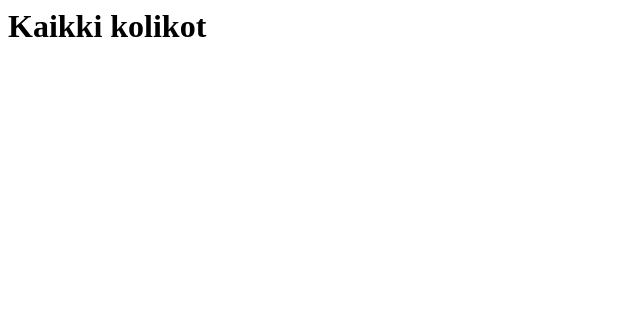
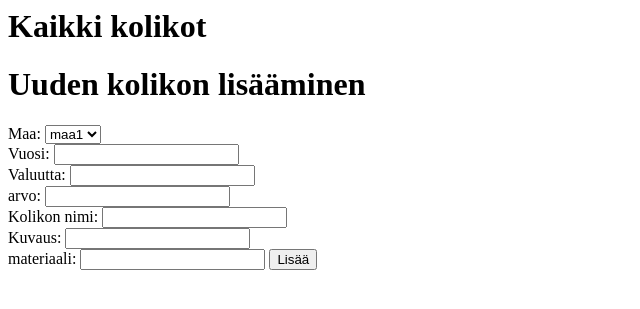
Before and after one commit to Shmuli02/tsoha-collecting, a Flask app: page /admin/coin in a window 1280 px wide. Shown: the top 309 px of the page, without its empty margins (0-640 px from the left). Run offline with Flask 2, Linux system fonts and the light colour scheme.

Commit message:
Add new coin form

```diff
--- a/templates/admin_coin.html
+++ b/templates/admin_coin.html
@@ -1 +1,19 @@
 <h1>Kaikki kolikot</h1>
+
+
+<h1>Uuden kolikon lisääminen</h1>
+
+<form action="/new_coin" method="POST">
+  Maa: <select name="country">
+    {% for country in countries %}
+    <option value={{country}}>{{country}}</option>
+    {% endfor %}
+  </select><br>
+  Vuosi: <input type="text" name="year" /><br>
+  Valuutta: <input type="text" name="currency" /><br>
+  arvo: <input type="text" name="value" /><br>
+  Kolikon nimi: <input type="text" name="name" /><br>
+  Kuvaus: <input type="text" name="description" /><br>
+  materiaali: <input type="text" name="material" />
+  <input type="submit" value="Lisää" />
+</form>
```
